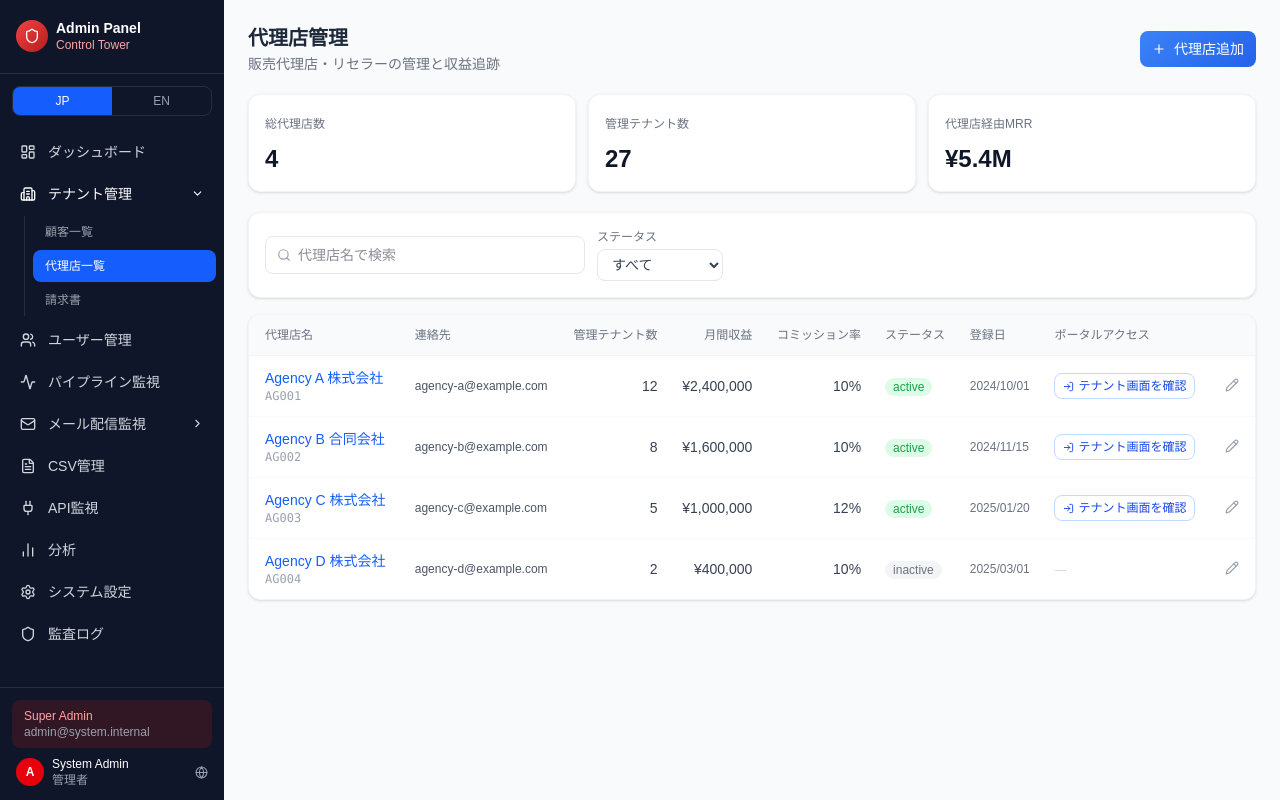
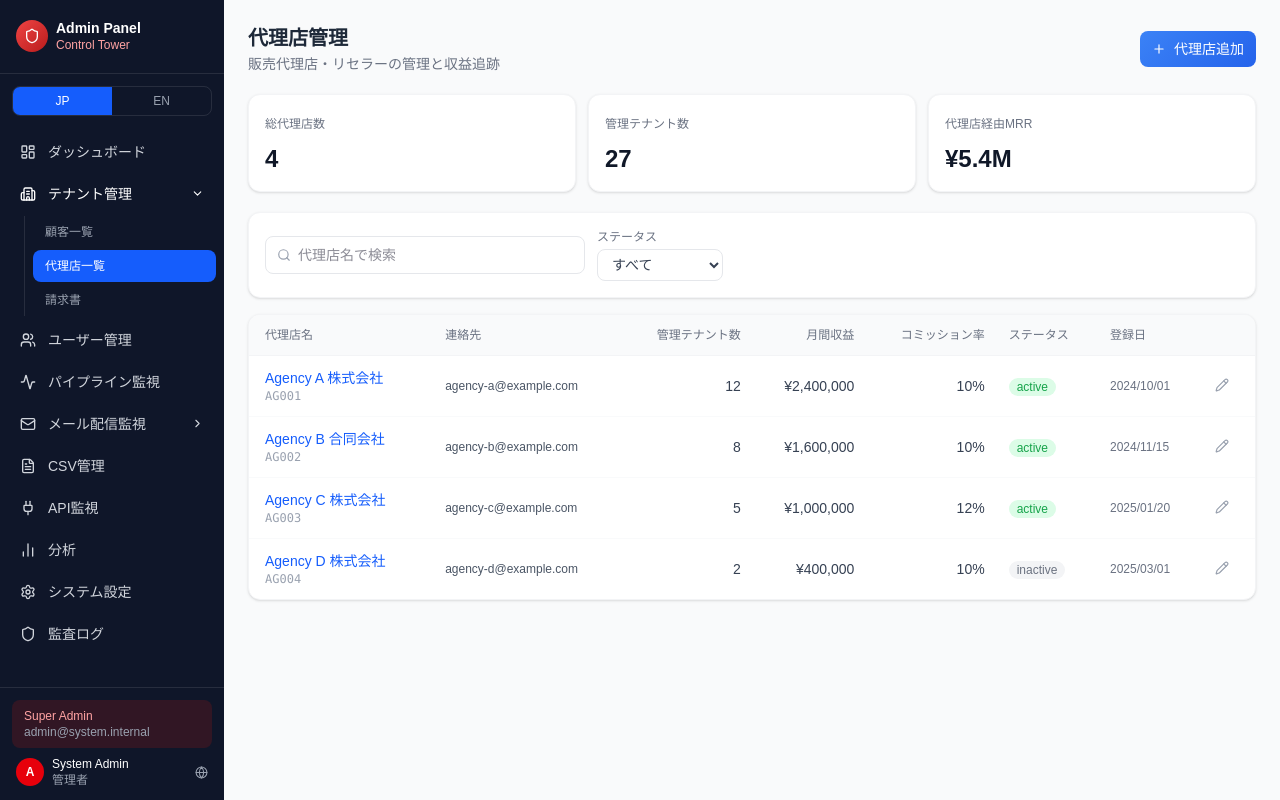
Before and after one commit to nn-nissy1010/freshbound, a Next.js app: page /admin/agencies in a window 1280 px wide. Built offline with nearby package versions, Linux system fonts and the light colour scheme.

Commit message:
不要なカラム削除

```diff
--- a/src/app/(admin)/admin/agencies/page.tsx
+++ b/src/app/(admin)/admin/agencies/page.tsx
@@ -6,7 +6,7 @@ import { t } from '@/lib/i18n';
 import StatusBadge from '@/components/admin/StatusBadge';
 import FilterBar from '@/components/admin/FilterBar';
 import StatCard from '@/components/admin/StatCard';
-import { Store, Users, DollarSign, Plus, MoreVertical, LogIn, Pencil, X, CheckCircle } from 'lucide-react';
+import { Store, Users, DollarSign, Plus, Pencil, X } from 'lucide-react';
 
 const agencies = [
   { id: 'AG001', name: 'Agency A 株式会社', contact: 'agency-a@example.com', tenants: 12, revenue: '¥2,400,000', commission: '10%', status: 'active', joined: '2024/10/01' },
@@ -66,7 +66,6 @@ export default function AgenciesPage() {
                 <th className="text-right text-xs font-medium text-gray-500 px-3 py-3">{t(lang, 'コミッション率', 'Commission')}</th>
                 <th className="text-left text-xs font-medium text-gray-500 px-3 py-3">{t(lang, 'ステータス', 'Status')}</th>
                 <th className="text-left text-xs font-medium text-gray-500 px-3 py-3">{t(lang, '登録日', 'Joined')}</th>
-                <th className="text-left text-xs font-medium text-gray-500 px-3 py-3">{t(lang, 'ポータルアクセス', 'Portal Access')}</th>
                 <th className="px-3 py-3"></th>
               </tr>
             </thead>
@@ -83,16 +82,6 @@ export default function AgenciesPage() {
                   <td className="px-3 py-3 text-sm text-gray-700 text-right">{agency.commission}</td>
                   <td className="px-3 py-3"><StatusBadge status={agency.status} /></td>
                   <td className="px-3 py-3 text-xs text-gray-500">{agency.joined}</td>
-                  <td className="px-3 py-3">
-                    {agency.status === 'active' ? (
-                      <button className="flex items-center gap-1 text-xs border border-blue-200 text-blue-700 rounded-lg px-2 py-1 hover:bg-blue-50 font-medium">
-                        <LogIn size={11} />
-                        {t(lang, 'テナント画面を確認', 'View as Tenant')}
-                      </button>
-                    ) : (
-                      <span className="text-xs text-gray-300">—</span>
-                    )}
-                  </td>
                   <td className="px-3 py-3">
                     <button onClick={() => setModalAgency(agency)} className="p-1 hover:bg-gray-100 rounded text-gray-400">
                       <Pencil size={14} />
--- a/src/app/(admin)/admin/audit/page.tsx
+++ b/src/app/(admin)/admin/audit/page.tsx
@@ -6,7 +6,6 @@ import { t } from '@/lib/i18n';
 import FilterBar from '@/components/admin/FilterBar';
 import { Download, ChevronLeft, ChevronRight, Shield, AlertTriangle, Info } from 'lucide-react';
 import StatCard from '@/components/admin/StatCard';
-import StatusBadge from '@/components/admin/StatusBadge';
 
 const auditLogs = [
   { id: 'AUD-1001', admin: 'System Admin', action: 'impersonate_tenant', target: '株式会社テックスタート (T001)', ip: '203.0.113.1', time: '2025/05/10 11:32', severity: 'high' },
@@ -87,7 +86,6 @@ export default function AuditLogsPage() {
                 <th className="text-left text-xs font-medium text-gray-500 px-3 py-3">{t(lang, '管理者', 'Admin')}</th>
                 <th className="text-left text-xs font-medium text-gray-500 px-3 py-3">{t(lang, 'アクション', 'Action')}</th>
                 <th className="text-left text-xs font-medium text-gray-500 px-3 py-3">{t(lang, '対象', 'Target')}</th>
-                <th className="text-left text-xs font-medium text-gray-500 px-3 py-3">{t(lang, '重要度', 'Severity')}</th>
                 <th className="text-left text-xs font-medium text-gray-500 px-3 py-3">IP</th>
                 <th className="text-left text-xs font-medium text-gray-500 px-3 py-3">{t(lang, '時刻', 'Time')}</th>
               </tr>
@@ -108,9 +106,6 @@ export default function AuditLogsPage() {
                     </td>
                     <td className="px-3 py-2.5 text-xs font-medium text-gray-700">{actionLabel}</td>
                     <td className="px-3 py-2.5 text-xs text-gray-600 max-w-[220px] truncate">{log.target}</td>
-                    <td className="px-3 py-2.5">
-                      <StatusBadge status={log.severity} />
-                    </td>
                     <td className="px-3 py-2.5 text-xs font-mono text-gray-400">{log.ip}</td>
                     <td className="px-3 py-2.5 text-xs text-gray-400 whitespace-nowrap">{log.time}</td>
                   </tr>
```
